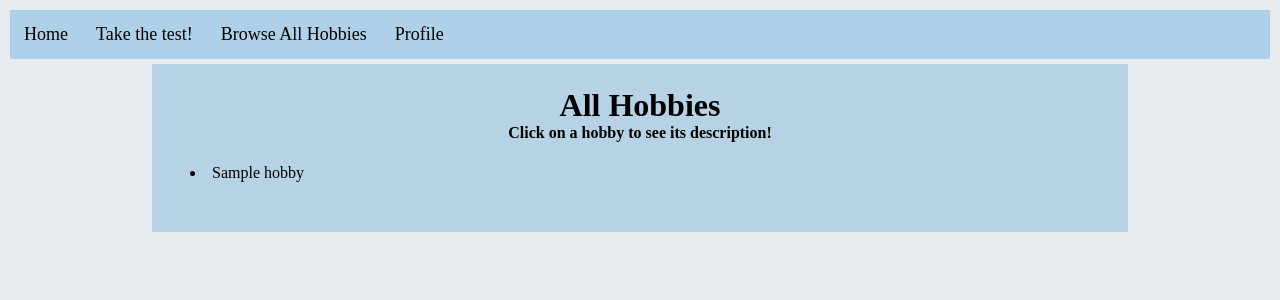
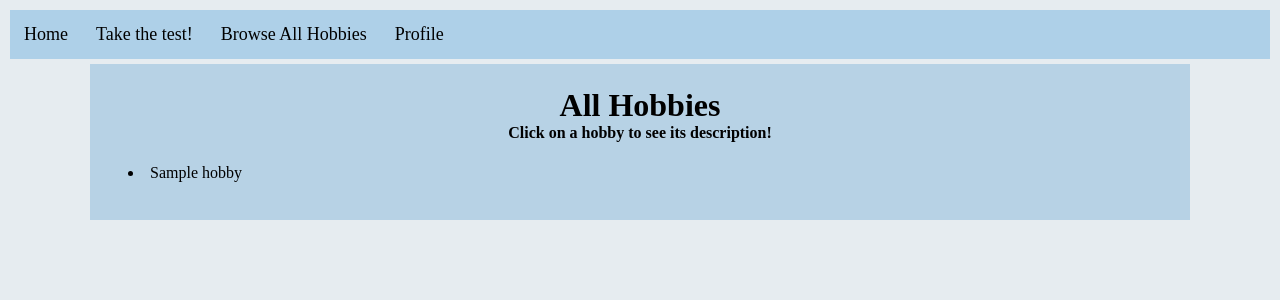
Before and after one commit to mdalhlke/hobyn, a Python web app: template templates/all_hobbies.html in a window 1280 px wide. Shown: the top 300 px of the page. Run offline with Jinja, Linux system fonts and the light colour scheme; the template is opened without the code that fills it: most values are stand-ins (such as "Sample title", 1, 10 or a date in 2020); some libraries are stand-ins or nearby versions.

Commit message:
fixed whitespace

```diff
--- a/styles/all_hobbies.css
+++ b/styles/all_hobbies.css
@@ -41,7 +41,7 @@ footer {
 }
 
 .whitespace {
-   width: 900px;
+   width: 80vw;
    margin: 5px auto 0 auto;
    background-color: #b7d2e5;
    padding: 2px 3% 30px 3%;
@@ -58,7 +58,7 @@ h4 {
 }
 
 .hobby {
-  margin-bottom: 20px;
+  margin-bottom: 8px;
 }
 
 .hobbyDescription {
--- a/styles/hobby.css
+++ b/styles/hobby.css
@@ -73,6 +73,7 @@ img {
     background-color: #0e517f;
     color: white;
 }
+
 #description {
   font-family: Roboto;
   font-size: 15px;
--- a/styles/personality_test.css
+++ b/styles/personality_test.css
@@ -41,7 +41,7 @@ footer {
 }
 
 .whitespace {
-   width: 900px;
+   width: 80vw;
    margin: 5px auto 0 auto;
    background-color: #b7d2e5;
    padding: 2px 3% 30px 3%;
--- a/templates/hobby.html
+++ b/templates/hobby.html
@@ -15,10 +15,10 @@
       <a href="/all_hobbies">Browse All Hobbies</a>
       <a href="/user_profile" class="profile">Profile</a>
     </div>
-      <h1>Hobby Name Goes Here</h1>
+      <h1>{{ hobby.name }}</h1>
 
       <img src = "https://thumbs.dreamstime.com/z/hobby-icons-28567715.jpg" width="300" height="300">
-      <p class= "description">Lorem Ipsum is simply dummy text of the printing and typesetting industry. Lorem Ipsum has been the industry's standard dummy text ever since the 1500s, when an unknown printer took a galley of type and scrambled it to make a type specimen book. It has survived not only five centuries, but also the leap into electronic typesetting, remaining essentially unchanged. It was popularised in the 1960s with the release of Letraset sheets containing Lorem Ipsum passages, and more recently with desktop publishing software like Aldus PageMaker including versions of Lorem Ipsum.</p>
+      <p class= "description">{{ hobby.description }}</p>
 
     <input id="pac-input" class="controls" type="text" placeholder="Search Box">
     <div id="map"></div>
```
Also changed, not shown: main.py (+13 -0 lines), 1 other file.
